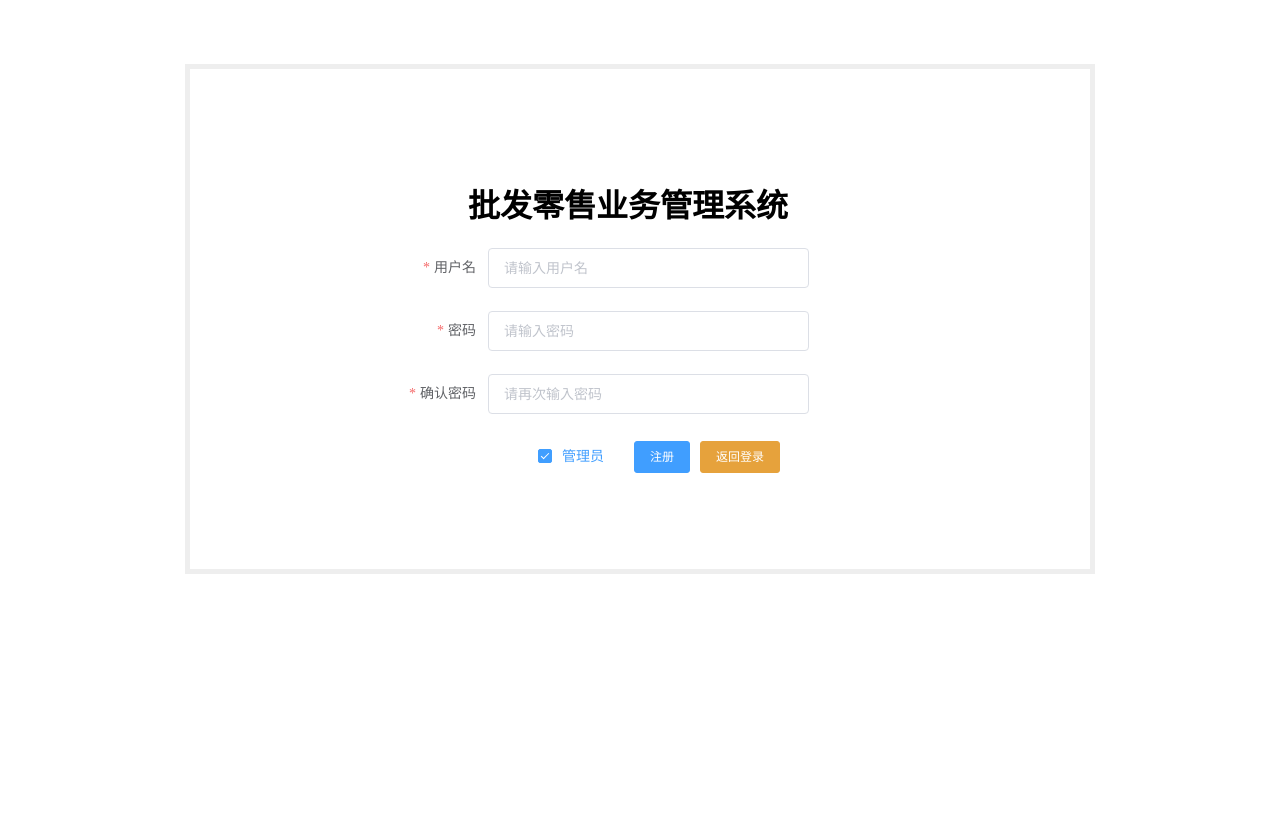
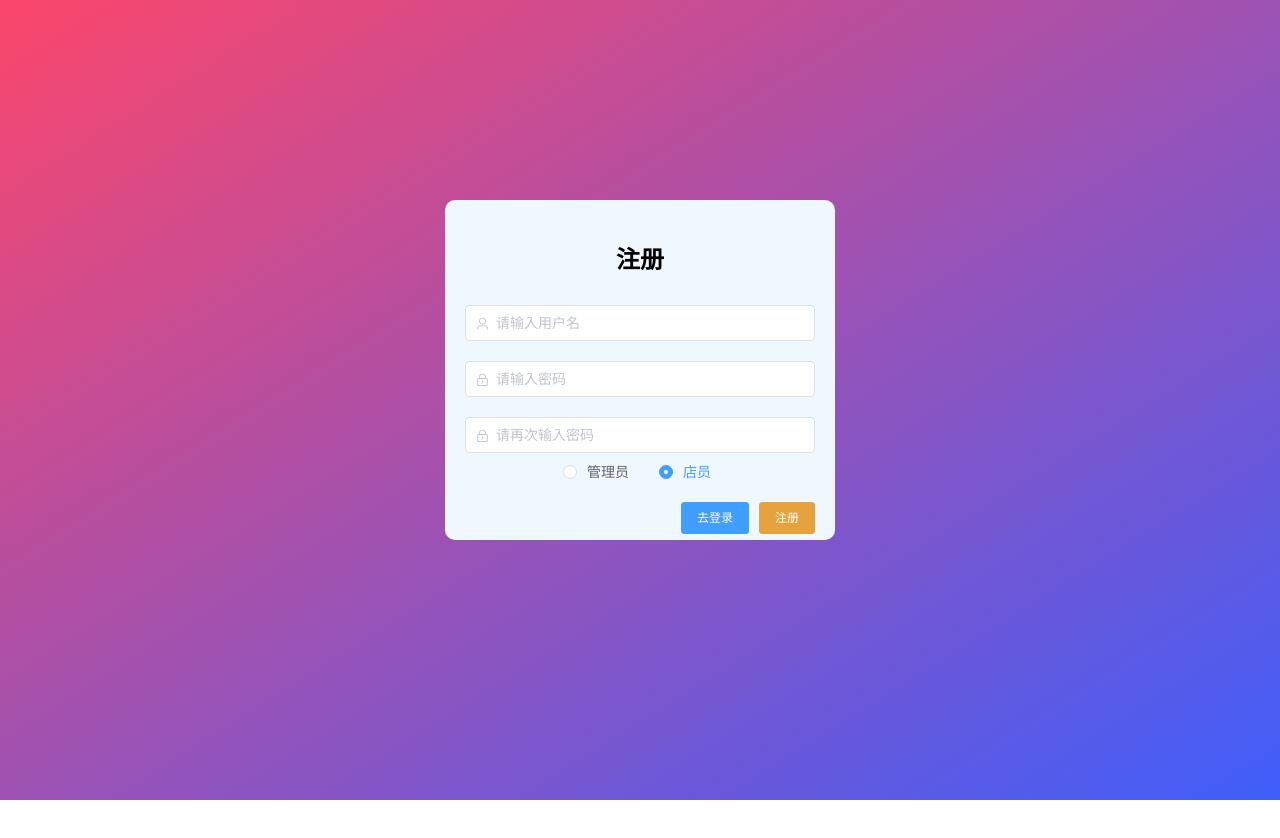
Before and after one commit to dzy2048/retail-manager, a Vue app in the folder vue/: page /register in a window 1280 px wide. Shown: the top 838 px of the page. After the commit the page ends 800 px from the top, so only its background shows below. Built offline with nearby package versions, Linux system fonts and the light colour scheme.

Commit message:
修改了登录和注册页面的ui

```diff
--- a/vue/src/App.vue
+++ b/vue/src/App.vue
@@ -12,5 +12,8 @@ export default {
 </script>
 
 <style>
-
+html, body {
+    margin: 0;
+    height: 100%;
+}
 </style>
--- a/vue/src/views/Index.vue
+++ b/vue/src/views/Index.vue
@@ -57,8 +57,8 @@ export default {
 }
 
 html, body, .el-container, #index {
-    padding: 0px;
-    margin: 0px;
+    padding: 0;
+    margin: 0;
     height: 100%;
 }
 </style>
--- a/vue/src/views/Login.vue
+++ b/vue/src/views/Login.vue
@@ -1,31 +1,21 @@
 <template>
-    <div class="rg_layout">
-        <div class="rg_center">
-            <h1>批发零售业务管理系统</h1>
-            <el-form v-bind:model="userForm" v-bind:rules="rules" ref="userForm" status-icon label-width="100px">
-                <el-form-item label="用户名" prop="username">
-                    <el-col :span="22">
-                        <el-input type="text" v-model="userForm.username" placeholder="请输入用户名"></el-input>
-                    </el-col>
-                </el-form-item>
-                <el-form-item label="密码" prop="password">
-                    <el-col :span="22">
-                        <el-input type="password" v-model="userForm.password" placeholder="请输入密码"
-                                  show-password></el-input>
-                    </el-col>
-                </el-form-item>
-                <el-row style="margin-left: 170px">
-                    <el-button type="primary" @click="submitForm()">登录</el-button>
-                    <router-link to="/register" class="link">注册</router-link>
-                </el-row>
-            </el-form>
+    <div class="wrapper">
+        <div style="margin: 200px auto;background-color: aliceblue;width: 350px;height: 300px;padding: 20px;border-radius: 10px">
+            <div style="margin: 20px 0;text-align: center;font-size: 24px">
+                <b>登录</b>
+            </div>
+            <el-input size="medium" style="margin: 10px 0" prefix-icon="el-icon-user" v-model="userForm.username" placeholder="请输入用户名"></el-input>
+            <el-input size="medium" style="margin: 10px 0" prefix-icon="el-icon-lock" show-password v-model="userForm.password" placeholder="请输入密码"></el-input>
+            <div style="margin: 20px 0;text-align: right">
+                <el-button type="primary" size="small" autocomlpete="off" @click="submitForm">登录</el-button>
+                <el-button type="warning" size="small" autocomlpete="off" @click="$router.push('/register')">注册</el-button>
+            </div>
         </div>
     </div>
 </template>
 
 <script>
 import request from "@/utils/request";
-
 export default {
     name: "Login",
     data() {
@@ -65,36 +55,9 @@ export default {
 </script>
 
 <style scoped>
-.rg_layout {
-    width: 900px;
-    height: 500px;
-    border: 5px solid #EEEEEE;
-    background-color: white;
-    /*水平居中*/
-    margin: auto;
-    margin-top: 15px;
-}
-
-.rg_center {
-    width: 450px;
-    padding-left: 22%;
-    padding-top: 10%;
-}
-
-.link {
-    margin-left: 50px;
-    text-decoration: none;
-}
-
-.el-form {
-    margin-top: 10%;
-}
-
-.rg_layout {
-    margin-top: 5%;
-}
-
-h1 {
-    padding-left: 80px;
+.wrapper{
+    height: 100vh;
+    background-image: linear-gradient(to bottom right,#FC466B, #3F5EFB);
+    overflow: hidden;
 }
 </style>
--- a/vue/src/views/Register.vue
+++ b/vue/src/views/Register.vue
@@ -1,32 +1,20 @@
 <template>
-    <div class="rg_layout">
-        <div class="rg_center">
-            <h1>批发零售业务管理系统</h1>
-            <el-form v-bind:model="registerForm" v-bind:rules="rules" ref="registerForm" status-icon
-                     label-width="100px">
-                <el-form-item label="用户名" prop="username">
-                    <el-col :span="22">
-                        <el-input type="text" v-model="registerForm.username" placeholder="请输入用户名"></el-input>
-                    </el-col>
-                </el-form-item>
-                <el-form-item label="密码" prop="password">
-                    <el-col :span="22">
-                        <el-input type="password" v-model="registerForm.password" placeholder="请输入密码"
-                                  show-password></el-input>
-                    </el-col>
-                </el-form-item>
-                <el-form-item label="确认密码" prop="password">
-                    <el-col :span="22">
-                        <el-input type="password" v-model="registerForm.checkPassword" placeholder="请再次输入密码"
-                                  show-password></el-input>
-                    </el-col>
-                </el-form-item>
-                <el-form-item>
-                    <el-checkbox v-model="checked">管理员</el-checkbox>
-                    <el-button type="primary" size="small" @click="submitForm()">注册</el-button>
-                    <el-button type="warning" size="small" @click="$router.push('/')">返回登录</el-button>
-                </el-form-item>
-            </el-form>
+    <div class="wrapper">
+        <div style="margin: 200px auto;background-color: aliceblue;width: 350px;height: 300px;padding: 20px;border-radius: 10px">
+            <div style="margin: 20px 0;text-align: center;font-size: 24px">
+                <b>注册</b>
+            </div>
+            <el-input size="medium" style="margin: 10px 0" prefix-icon="el-icon-user" v-model="registerForm.username" placeholder="请输入用户名"></el-input>
+            <el-input size="medium" style="margin: 10px 0" prefix-icon="el-icon-lock" show-password v-model="registerForm.password" placeholder="请输入密码"></el-input>
+            <el-input size="medium" style="margin: 10px 0" prefix-icon="el-icon-lock" v-model="registerForm.checkPassword" placeholder="请再次输入密码"></el-input>
+            <el-radio-group v-model="auth" style="margin-left: 28%">
+                <el-radio label="1">管理员</el-radio>
+                <el-radio label="0">店员</el-radio>
+            </el-radio-group>
+            <div style="margin: 20px 0;text-align: right">
+                <el-button type="primary" size="small" autocomlpete="off" @click="$router.push('/')">去登录</el-button>
+                <el-button type="warning" size="small" autocomlpete="off" @click="submitForm()">注册</el-button>
+            </div>
         </div>
     </div>
 </template>
@@ -35,10 +23,10 @@
 import request from "@/utils/request";
 
 export default {
-    name: "Register",
-    data() {
+    name: "Login",
+    data(){
         return {
-            checked: true,
+            auth: '0',
             registerForm: {
                 username: '',
                 password: '',
@@ -60,11 +48,7 @@ export default {
     },
     methods: {
         submitForm: function () {
-            if (this.checked == true) {
-                this.registerForm.authority = '1'
-            } else {
-                this.registerForm.authority = '0'
-            }
+            this.registerForm.authority = this.auth
             request.post('http://localhost:9090/register', this.registerForm).then(res => {
                 if (res.status === "ok") {
                     this.$message.success("注册成功！")
@@ -79,35 +63,9 @@ export default {
 </script>
 
 <style scoped>
-.rg_layout {
-    width: 900px;
-    height: 500px;
-    border: 5px solid #EEEEEE;
-    background-color: white;
-    /*水平居中*/
-    margin: auto;
-    margin-top: 15px;
-}
-
-.rg_center {
-    width: 450px;
-    padding-left: 22%;
-    padding-top: 10%;
-}
-
-.rg_layout {
-    margin-top: 5%;
-}
-
-h1 {
-    padding-left: 80px;
-}
-
-label.el-checkbox {
-    margin-left: 50px;
-}
-
-.el-button {
-    margin-left: 30px;
+.wrapper{
+    height: 100vh;
+    background-image: linear-gradient(to bottom right,#FC466B, #3F5EFB);
+    overflow: hidden;
 }
 </style>
```
